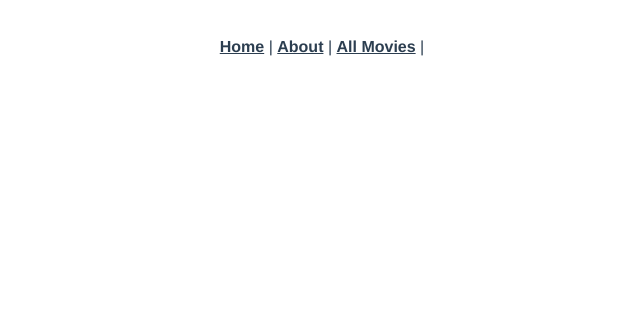
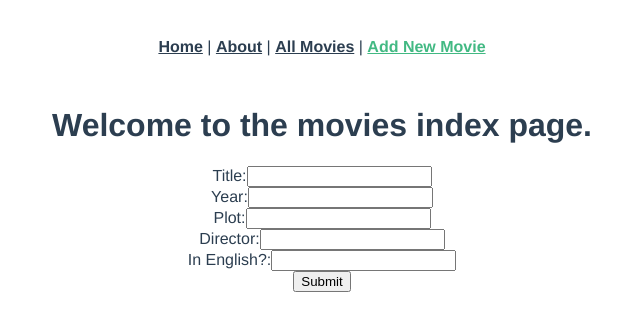
Before and after one commit to ianrboyle/movie-app-frontend, a Vue app: page /movies/new in a window 1280 px wide. Shown: the top 330 px of the page, without its empty margins (318-958 px from the left). Built offline with nearby package versions, Linux system fonts and the light colour scheme.

Commit message:
not sure if I added anything new

```diff
--- a/src/App.vue
+++ b/src/App.vue
@@ -7,6 +7,7 @@
       |
       <router-link to="/movies">All Movies</router-link>
       |
+      <router-link to="/movies/new">Add New Movie</router-link>
     </div>
     <router-view />
   </div>
--- a/src/router/index.js
+++ b/src/router/index.js
@@ -2,6 +2,9 @@ import Vue from "vue";
 import VueRouter from "vue-router";
 import Home from "../views/Home.vue";
 import MoviesIndex from "../views/MoviesIndex.vue";
+import MoviesNew from "../views/MoviesNew.vue";
+import MoviesShow from "../views/MoviesShow.vue";
+import MoviesEdit from "../views/MoviesEdit.vue";
 
 Vue.use(VueRouter);
 
@@ -20,6 +23,9 @@ const routes = [
     component: () => import(/* webpackChunkName: "about" */ "../views/About.vue"),
   },
   { path: "/movies", name: "MoviesIndex", component: MoviesIndex },
+  { path: "/movies/new", name: "MoviesNew", component: MoviesNew },
+  { path: "/movies/:id", name: "MoviesShow", component: MoviesShow },
+  { path: "/movies/:id/edit", name: "MoviesEdit", component: MoviesEdit },
 ];
 
 const router = new VueRouter({
--- /dev/null
+++ b/src/views/MoviesEdit.vue
@@ -0,0 +1,65 @@
+<template>
+  <div class="movies-index">
+    <h1>{{ message }}</h1>
+    <form v-on:submit.prevent="updateMovie()">
+      <ul>
+        <li v-for="error in errors" v-bind:key="error">{{ error }}</li>
+      </ul>
+      <div>
+        <label>Title:</label>
+        <input type="text" v-model="currentMovieParams.title" />
+      </div>
+      <div>
+        <label>Year:</label>
+        <input type="text" v-model="currentMovieParams.year" />
+      </div>
+      <div>
+        <label>Plot:</label>
+        <input type="text" v-model="currentMovieParams.plot" />
+      </div>
+      <div>
+        <label>In English?:</label>
+        <input type="text" v-model="currentMovieParams.english" />
+      </div>
+      <input type="submit" value="Submit" />
+      |
+      <button v-on:click="deleteMovie()">Delete</button>
+    </form>
+  </div>
+</template>
+
+<script>
+import axios from "axios";
+export default {
+  data: function () {
+    return {
+      message: "Welcome to the edit movies page.",
+      currentMovieParams: {},
+      errors: [],
+    };
+  },
+  created: function () {
+    axios.get(`http://localhost:3000/movies/${this.$route.params.id}`).then((response) => {
+      console.log("My Movie: ", response.data);
+      this.currentMovieParams = response.data;
+    });
+  },
+  methods: {
+    updateMovie: function () {
+      axios
+        .put(`http://localhost:3000//movies/${this.$route.params.id}`, this.currentMovieParams)
+        .then((response) => {
+          this.currentMoviearams = response.data;
+          this.$router.push(`/movies/${this.$route.params.id}`);
+        })
+        .catch((error) => console.log(error.response));
+    },
+    deleteMovie: function () {
+      axios.delete("http://localhost:3000/movies/" + this.$route.params.id).then((response) => {
+        console.log("Destroyed!", response.data);
+        this.$router.push("/movies");
+      });
+    },
+  },
+};
+</script>
--- a/src/views/MoviesIndex.vue
+++ b/src/views/MoviesIndex.vue
@@ -3,6 +3,7 @@
     <h1>{{ message }}</h1>
     <div v-for="movie in movies" :key="movie.id">
       <h3>{{ movie.title }}</h3>
+      <router-link v-bind:to="`/movies/${movie.id}`">Movie Info</router-link>
     </div>
   </div>
 </template>
--- /dev/null
+++ b/src/views/MoviesNew.vue
@@ -0,0 +1,51 @@
+<template>
+  <div class="movies-index">
+    <h1>{{ message }}</h1>
+    <form v-on:submit.prevent="createMovie()">
+      <div>
+        <label>Title:</label>
+        <input type="text" v-model="newMovieParams.title" />
+      </div>
+      <div>
+        <label>Year:</label>
+        <input type="text" v-model="newMovieParams.year" />
+      </div>
+      <div>
+        <label>Plot:</label>
+        <input type="text" v-model="newMovieParams.plot" />
+      </div>
+      <div>
+        <label>Director:</label>
+        <input type="text" v-model="newMovieParams.director" />
+      </div>
+      <div>
+        <label>In English?:</label>
+        <input type="text" v-model="newMovieParams.english" />
+      </div>
+      <input type="submit" value="Submit" />
+    </form>
+  </div>
+</template>
+
+<script>
+import axios from "axios";
+export default {
+  data: function () {
+    return {
+      message: "Welcome to the movies index page.",
+      newMovieParams: {},
+    };
+  },
+  methods: {
+    createMovie: function () {
+      axios
+        .post("http://localhost:3000/movies", this.newMovieParams)
+        .then(() => {
+          this.$router.push("/movies");
+          console.log("Success!");
+        })
+        .catch((error) => console.log(error.response));
+    },
+  },
+};
+</script>
--- /dev/null
+++ b/src/views/MoviesShow.vue
@@ -0,0 +1,26 @@
+<template>
+  <div class="movies-index">
+    <h3>{{ movie.title }}</h3>
+    <p>{{ movie.plot }}</p>
+    <p>{{ movie.year }}</p>
+    <!-- <p>{{ movie.genres[0].name }}</p> -->
+    <router-link v-bind:to="`/movies/${movie.id}/edit`">Edit Movie Info</router-link>
+  </div>
+</template>
+
+<script>
+import axios from "axios";
+export default {
+  data: function () {
+    return {
+      movie: {},
+    };
+  },
+  created: function () {
+    axios.get("http://localhost:3000/movies/" + this.$route.params.id).then((response) => {
+      this.movie = response.data;
+      console.log("Movies:", response.data);
+    });
+  },
+};
+</script>
```
